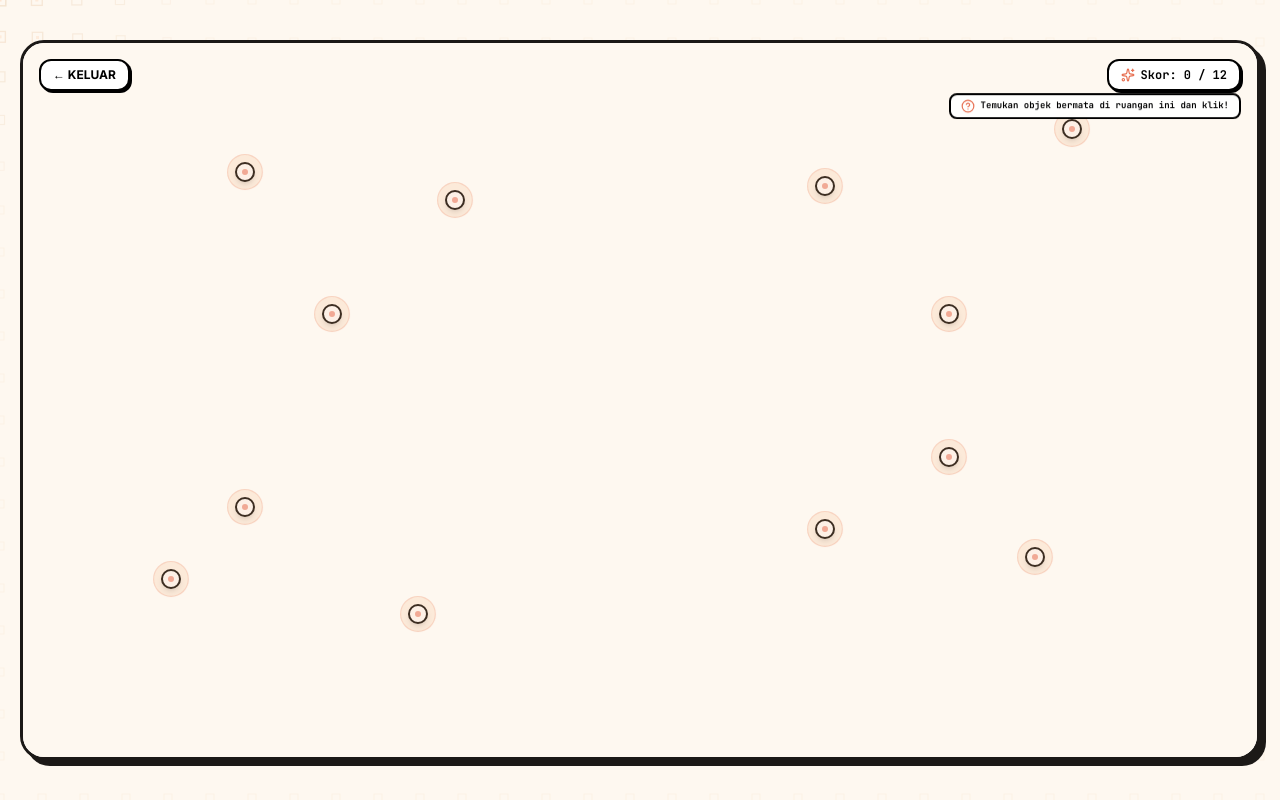
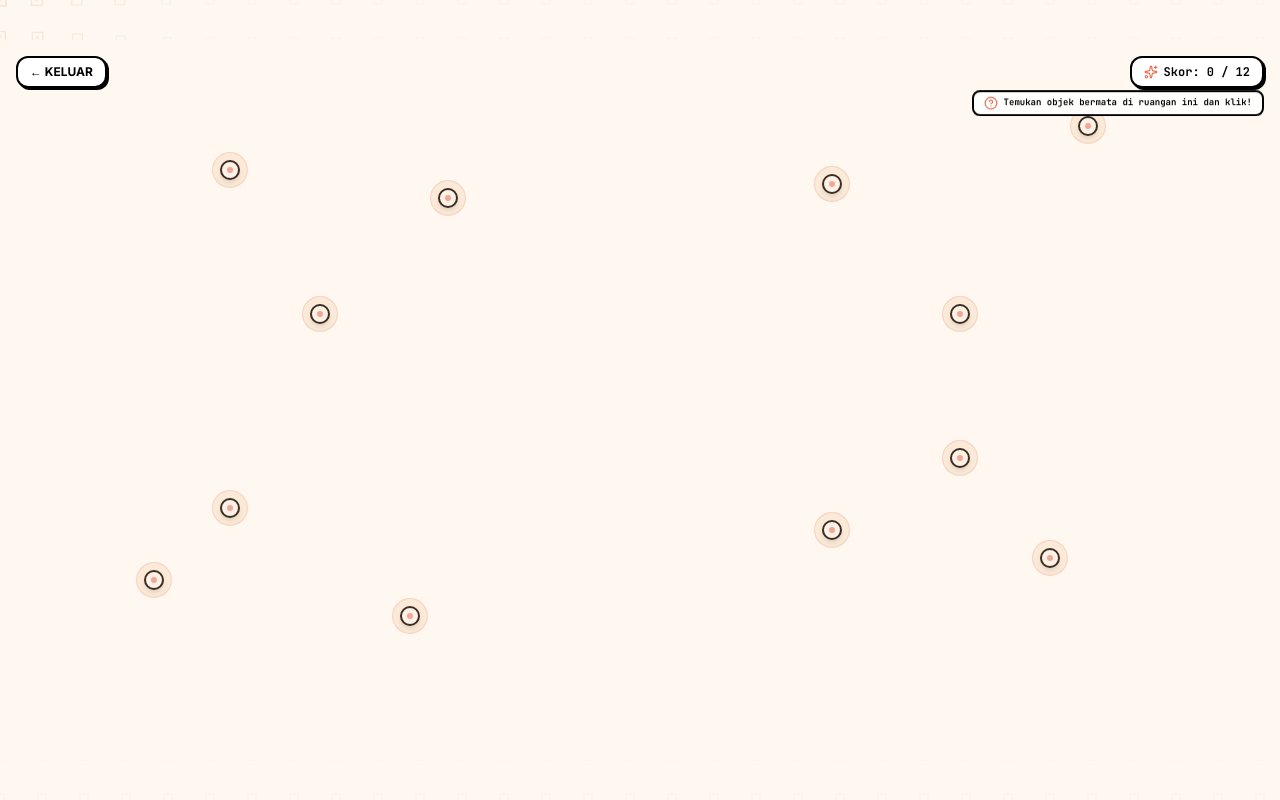
Before and after one commit to glenrioariesto/simulasi-ka-challenge, a React (Vite) app: page / in a window 1280 px wide. Both pictures are taken after a click on the button "Mulai Simulasi". Built offline with nearby package versions, Linux system fonts and the light colour scheme.

Commit message:
feat: make game canvas borderless and stretch to occupy full screen height/width directly

```diff
--- a/src/pages/arena/ArenaPage.tsx
+++ b/src/pages/arena/ArenaPage.tsx
@@ -32,12 +32,12 @@ export function ArenaPage({
   const currentScore = getScore();
 
   return (
-    <div className="h-screen w-screen bg-[#FEF8F0] flex items-center justify-center p-3 sm:p-5 overflow-hidden relative select-none">
+    <div className="h-screen w-screen bg-[#FEF8F0] flex items-center justify-center overflow-hidden relative select-none">
       {/* Warm Peach/Cream Interactive Grid Canvas behind the game board */}
       <InteractiveGridBg />
 
       {/* 16:9 Aspect Ratio Game Board - Scaled automatically to fit any device height/width */}
-      <div className="relative w-full h-full max-w-[177.78vh] max-h-[56.25vw] aspect-[16/9] bg-white border-3 border-[#1C1917] rounded-3xl overflow-hidden shadow-[6px_6px_0px_rgba(28,25,23,1)] z-10">
+      <div className="relative w-full h-full max-w-[177.78vh] max-h-[56.25vw] aspect-[16/9] bg-white overflow-hidden z-10">
 
         {/* Floating Exit Button */}
         <button
```
